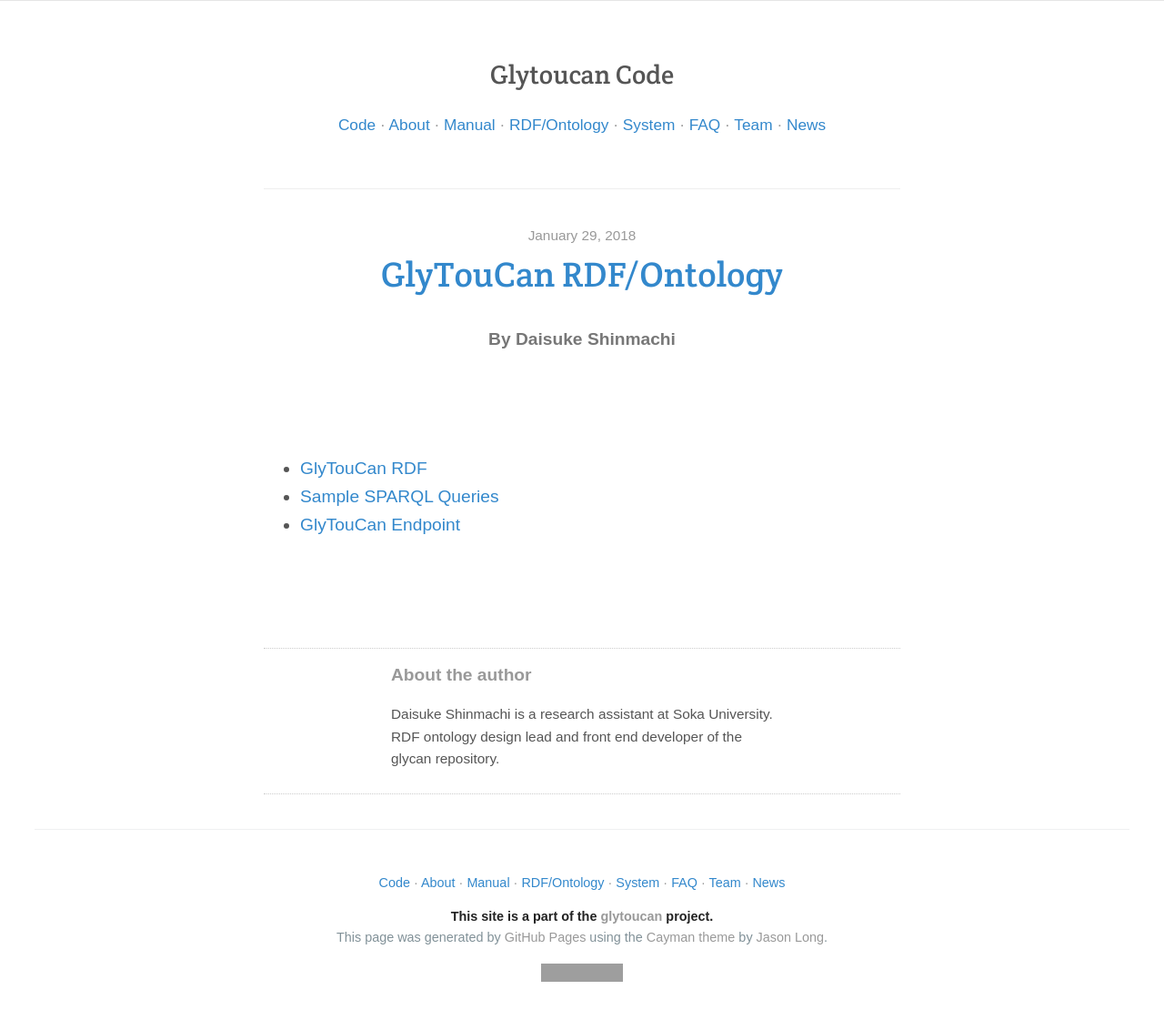
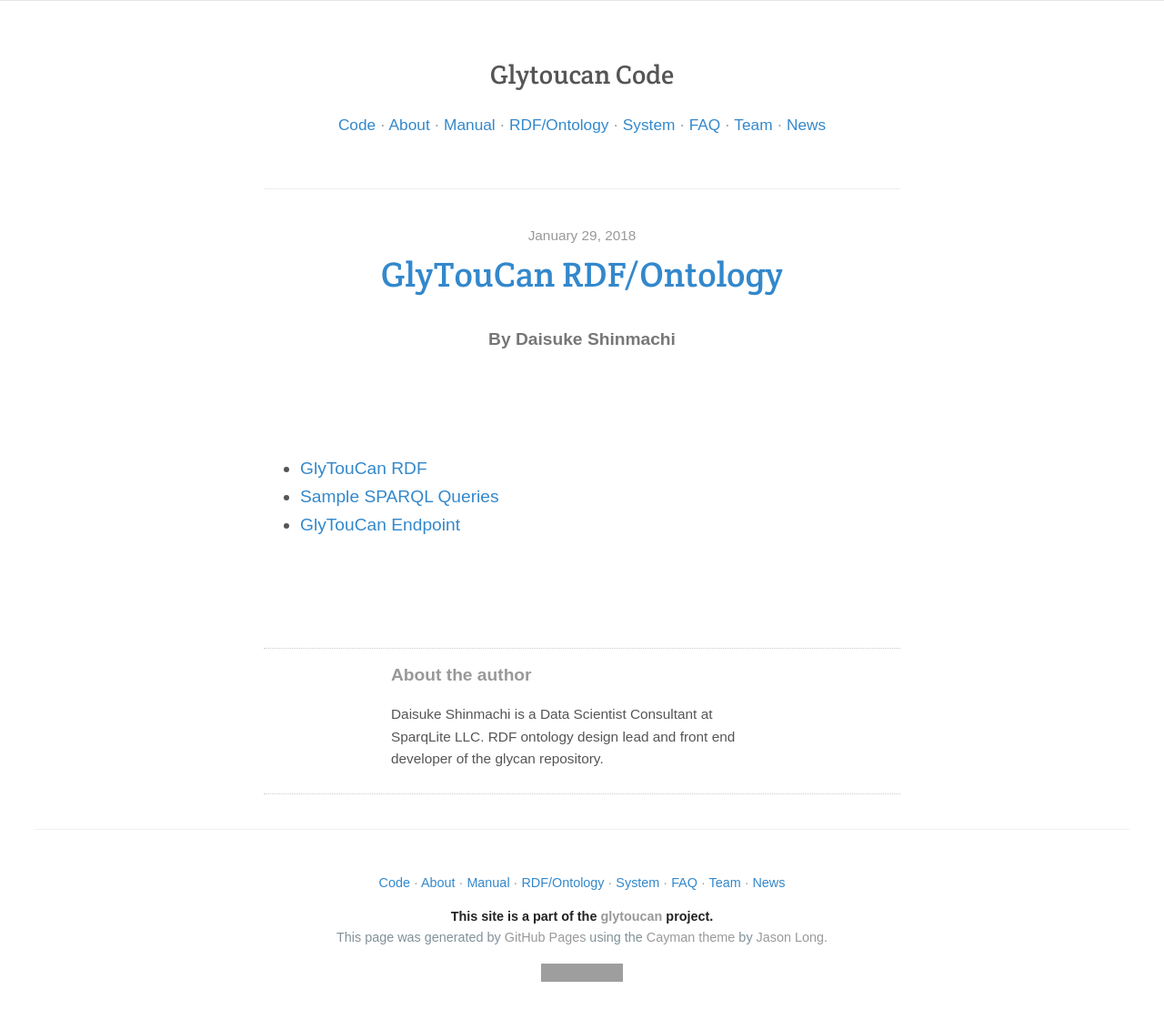
Before and after one commit to glytoucan/glytoucan, a Jekyll site: the page built from rdf-ontology/index.md, in a window 1280 px wide. Shown: the whole page at 91% size. Built offline with Jekyll 4.4.1, drawn with Linux system fonts in a browser that asks for light colours; nearby versions of some CDN libraries; grey boxes are pictures that could not be loaded.

Commit message:
image and authors updated

```diff
--- a/_data/authors.yml
+++ b/_data/authors.yml
@@ -10,7 +10,7 @@
   github: shinmachi
   email: d.shinmachi.aist@gmail.com
   bio: |
-    Daisuke Shinmachi is a research assistant at Soka University.  RDF ontology design lead and front end developer of the glycan repository.
+    Daisuke Shinmachi is a Data Scientist Consultant at SparqLite LLC.  RDF ontology design lead and front end developer of the glycan repository.
 
 - name: Nobuyuki Aoki
   github: aokinobu
```
Also changed, not shown: _posts/2019-08-01-new-backend-release.md (+5 -4 lines).
